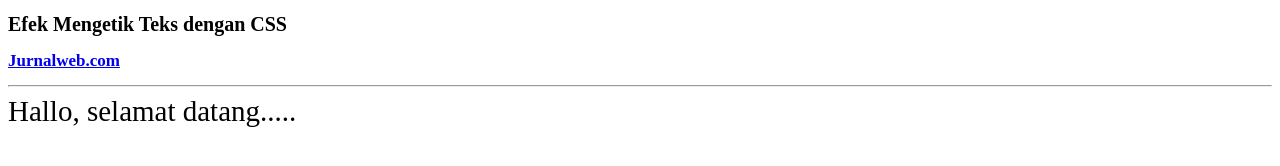
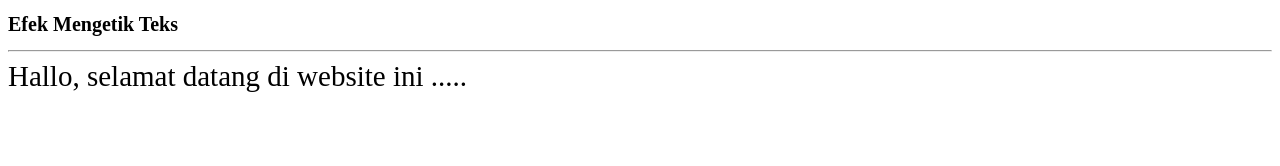
Before and after one commit to allghiffary/allghiffary.github.io, a plain HTML site: page index.html in a window 1280 px wide. Drawn offline with Linux system fonts and the light colour scheme.

Commit message:
update index

```diff
--- a/index.html
+++ b/index.html
@@ -38,10 +38,9 @@
 </style>
 
 <body>
-    <h1>Efek Mengetik Teks dengan CSS</h1>
-    <h2><a href="http://www.jurnalweb.com/cara-membuat-animasi-mengetik-teks-dengan-css">Jurnalweb.com</a></h2>
+    <h1>Efek Mengetik Teks</h1>
     <hr>
-    <div class="animasi-teks">Hallo, selamat datang.....</div>
+    <div class="animasi-teks">Hallo, selamat datang di website ini .....</div>
 </body>
 
 </html>
```
